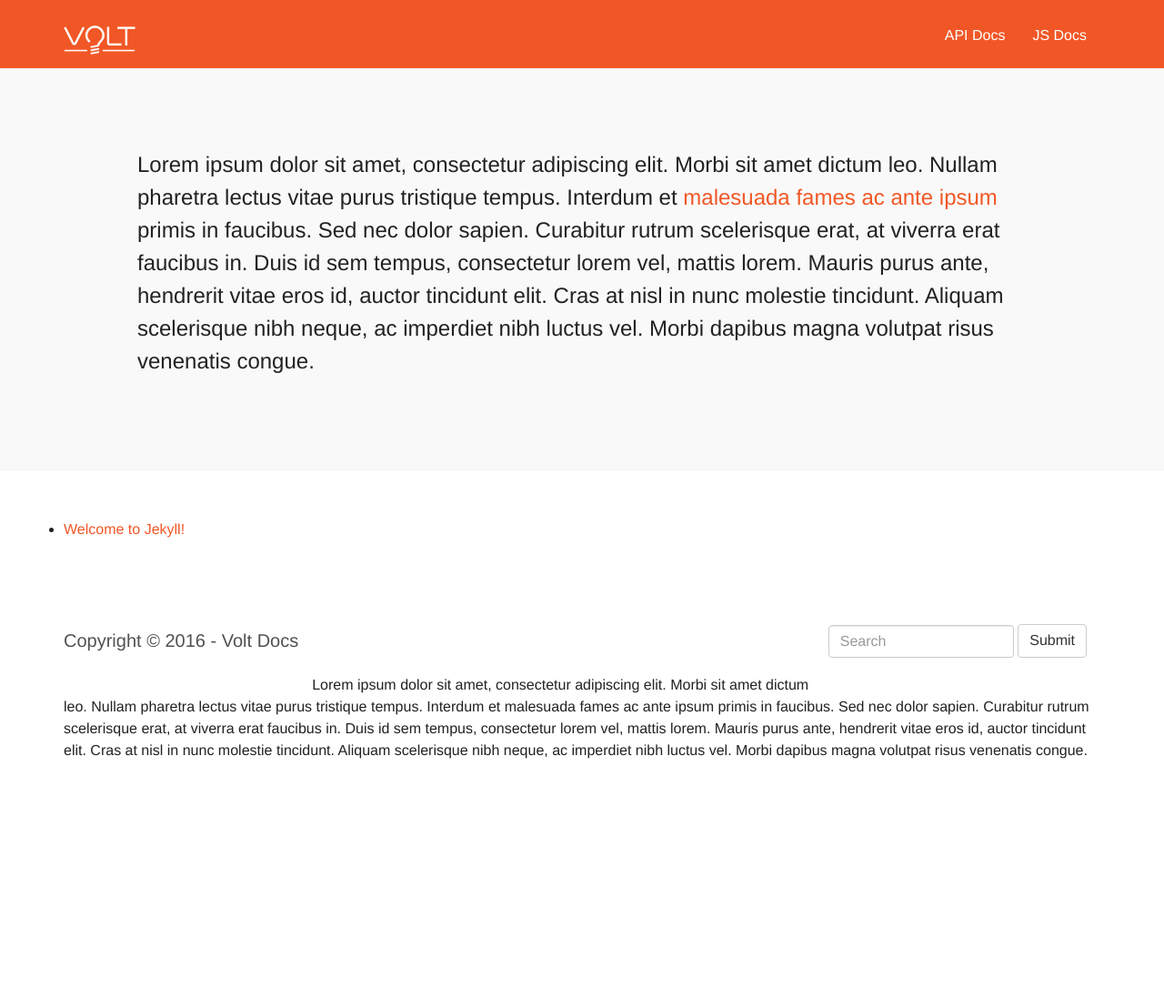
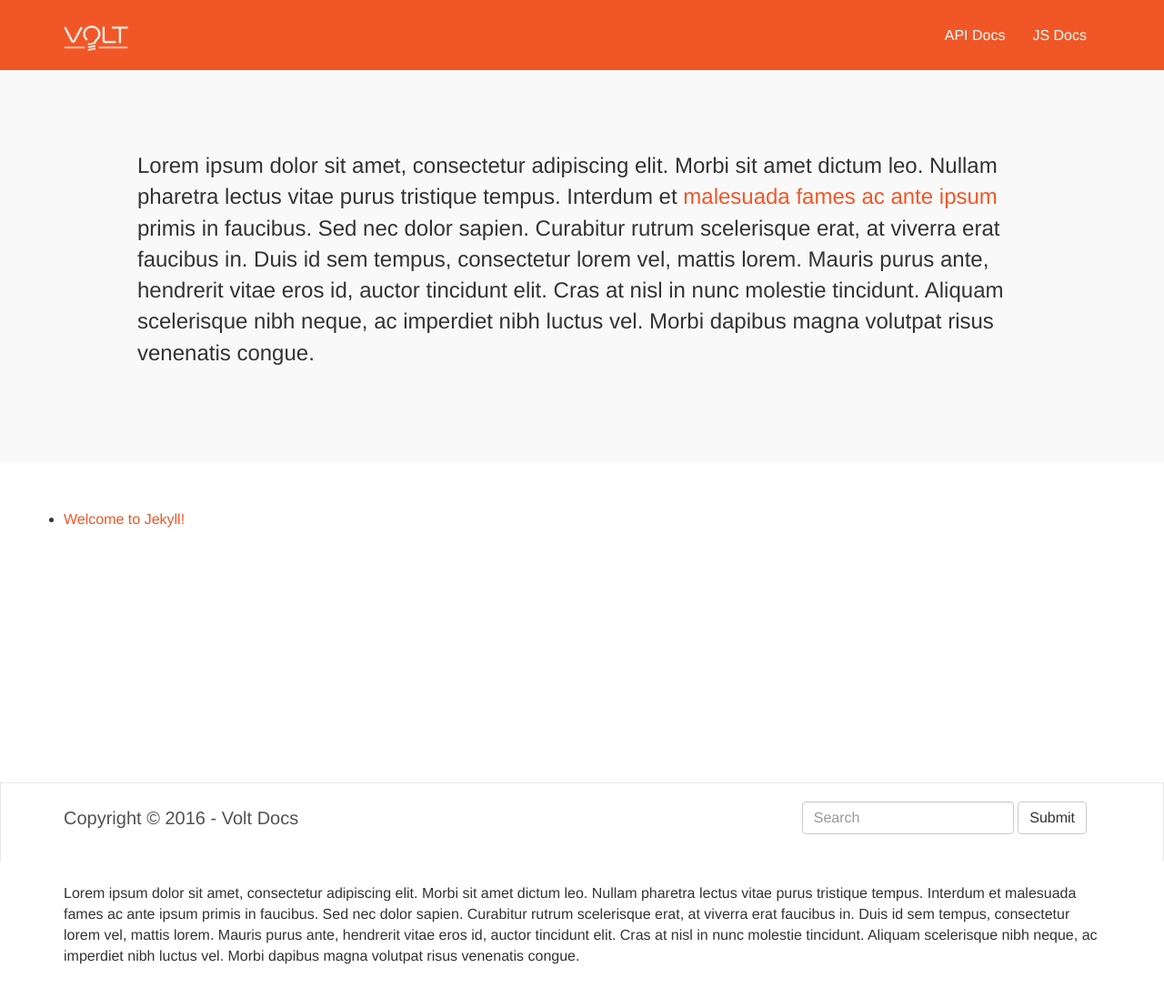
Before and after one commit to SKBruck/voltdocs, a Jekyll site: the page built from index.html, in a window 1280 px wide. Shown: the whole page at 91% size. Built offline with Jekyll 4.4.1, drawn with Linux system fonts in a browser that asks for light colours; nearby versions of some CDN libraries; before the commit the page ends 900 px from its top, so only the background shows below that.

Commit message:
removing superfluous styles; finalizing footer styles

```diff
--- a/css/main.css
+++ b/css/main.css
@@ -5,46 +5,26 @@
   padding: 0;
 }
 
-html, body { height: 100%; }
+html {
+  position: relative;
+  min-height: 100%;
+}
 
 body {
-  margin: 0 auto;
-  font-family: 'Helvetica', sans-serif;
-  font-size: 16px;
-  line-height: 1.5;
-  font-weight: 300;
-  color: #222;
+  margin-bottom: 5em;
+  height: 100%;
 }
 
 h1, h2, h3, h4, h5, h6 { font-size: 100%; font-weight: 400;}
 
 /* Navigation */
 
-nav {
-  height: 3.5em;
-}
-
 .navbar {
-  border-radius: 0;
   margin-bottom: 0;
 }
 
 .logo-img {
-  width: 50%;
-}
-
-.navbar-default .navbar-nav > li > a {
-  color: #ffffff;
-}
-
-.navbar-default .navbar-nav > li > a:hover {
-  color: #ffffff;
-  opacity: 0.85;
-}
-
-.navbar-default {
-  background-color: #f15726;
-  border-color: #f15726;
+  width: 45%;
 }
 
 /* Main Content */
@@ -60,24 +40,24 @@
   margin: 0 auto;
 }
 
-.container a {
-  color: #f15726
-  text-decoration: none;
-}
-
-.container a:hover {
-  color: #f15726
-  text-decoration: none;
-  opacity: 85%;
-}
-
 /* Footer */
 
 footer {
-  margin-top: 4em;
+  padding-top: 2.5em;
+}
+
+.footer-content {
+  padding-top: 1.5em;
+  padding-bottom: 1.5em;
+}
+
+.footer {
+  position: absolute;
+  bottom: 0;
+  width: 100%;
+  height: 5em;
 }
 
 .footer-navbar {
-  background-color: #ffffff;
-  border-color: #ffffff;
+  border-bottom: 0;
 }
```
